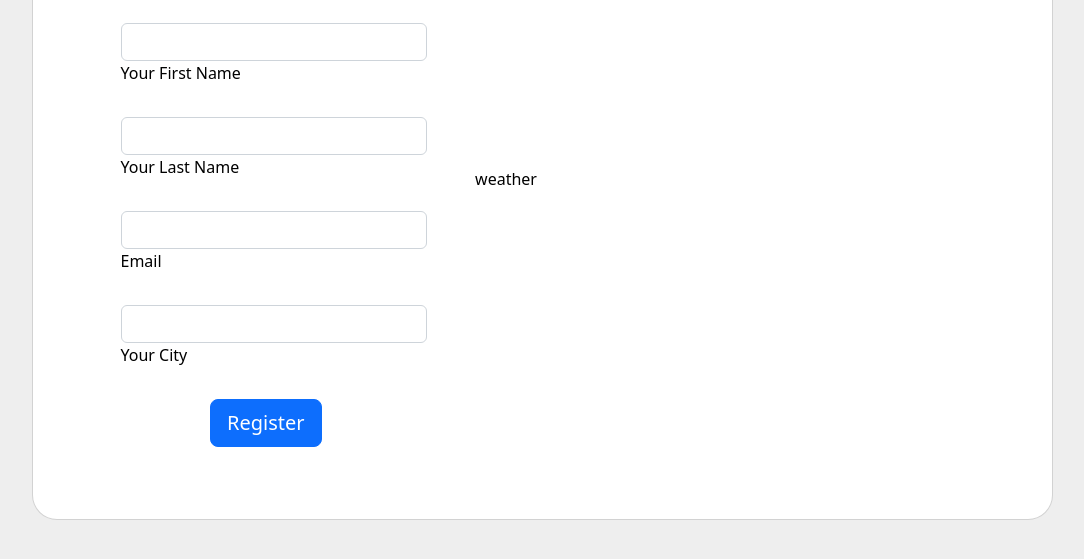
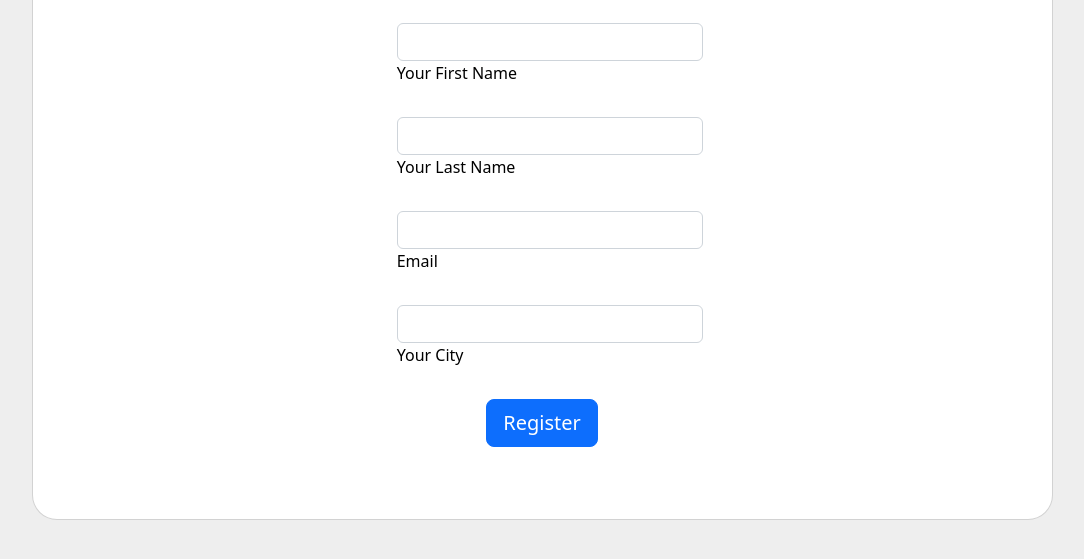
Before and after one commit to KhoshfekrMH/weathrenews-signup, a website: page signup.html in a window 1280 px wide. Shown: the part 213-772 px from the top of the page, without its empty margins (98-1182 px from the left). Drawn offline with Linux system fonts and the light colour scheme.

Commit message:
weather div removed because i do not know what should i do to connect app weather and change texts in html files

```diff
--- a/package.json
+++ b/package.json
@@ -19,6 +19,8 @@
   "homepage": "https://github.com/KhoshfekrMH/weathrenews-signup#readme",
   "dependencies": {
     "body-parser": "^1.20.0",
-    "express": "^4.18.1"
+    "express": "^4.18.1",
+    "jquery": "^3.6.0",
+    "jsdom": "^20.0.0"
   }
 }
--- a/signup.html
+++ b/signup.html
@@ -60,11 +60,11 @@
                                 </form>
 
                             </div>
-                            <div class="col-md-10 col-lg-6 col-xl-7 d-flex align-items-center order-1 order-lg-2">
-                                <!--weather-->
-                                <p>weather</p>
+                            <!--#region weather section  -->
 
-                            </div>
+                            <!--#endregion -->
+
+
                         </div>
                     </div>
                 </div>
```
Also changed, not shown: 1 other file.
